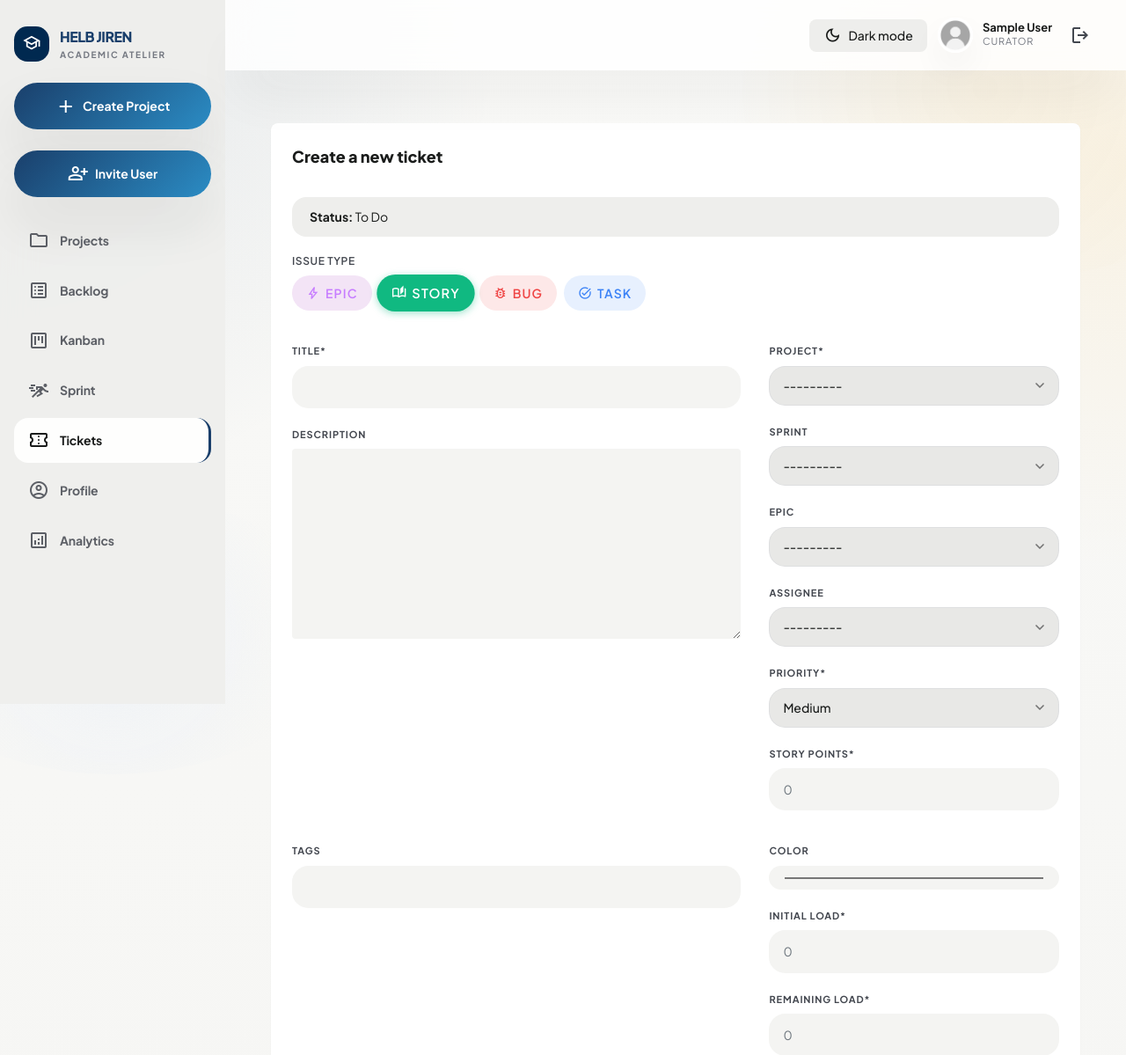
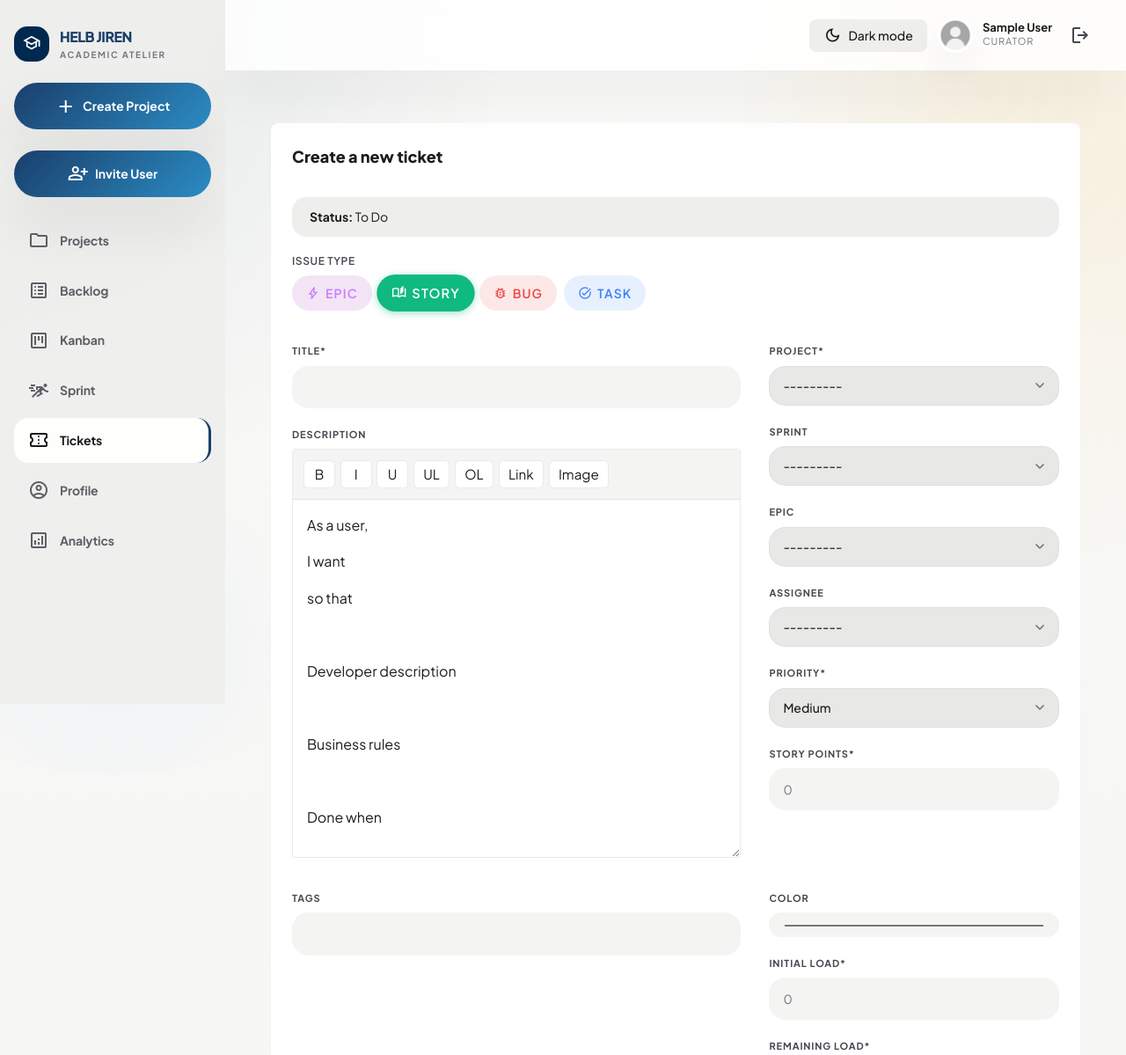
Before and after one commit to AkimBlk/JIREN, a Django app: page /ticket/new/ in a window 1280 px wide. Shown: the top 1199 px of the page at 88% size. Run offline with Django 4.2, Linux system fonts and the light colour scheme; the visitor is signed in with stand-in values (Sample User, id 1); data comes from the database, SQL or seed files in the repository; data that the repository does not hold is empty; some libraries are stand-ins or nearby versions.

Commit message:
Template  corrigé en anglais pour création ticket

```diff
--- a/blog/forms/ticket.py
+++ b/blog/forms/ticket.py
@@ -5,6 +5,7 @@ from django.db.models import Q
 
 from ..models import Tag, Ticket, TicketLink
 from ..models.tag import normalize_tag_name
+from ..rich_text import sanitize_rich_text
 
 
 # Description templates by issue type
@@ -167,7 +168,7 @@ class TicketForm(forms.ModelForm):
         ]
 
     def clean_description(self):
-        return str(self.cleaned_data.get("description", "") or "").strip()
+        return sanitize_rich_text(self.cleaned_data.get("description", ""))
 
     def clean_tags_input(self):
         raw_value = self.cleaned_data.get("tags_input", "")
--- a/blog/templates/blog/ticket_form.html
+++ b/blog/templates/blog/ticket_form.html
@@ -304,6 +304,17 @@
     })();
     function setupRichTextEditor() {
       const textarea = document.getElementById("id_description");
+      const CREATE_TEMPLATE_HTML = `
+        <p>As a user,</p>
+        <p>I want</p>
+        <p>so that</p>
+        <p><br></p>
+        <p>Developer description</p>
+        <p><br></p>
+        <p>Business rules</p>
+        <p><br></p>
+        <p>Done when</p>
+      `;
 
       if (!textarea) {
         return;
@@ -478,11 +489,13 @@
       } catch (error) {
       }
 
-      const IS_CREATE = {% if object %}false{% else %}true{% endif %};
-      const CREATE_PLACEHOLDER = `As a user,\nI want\nso that\n\nDeveloper description\n\n\n\nBusiness rules\n\n\n\nDone when`;
-      editor.setAttribute("data-placeholder", IS_CREATE ? CREATE_PLACEHOLDER : "Description");
+      editor.setAttribute("data-placeholder", "Description");
 
-      editor.innerHTML = textarea.value || "";
+      if (IS_CREATE_FORM && !String(textarea.value || "").trim()) {
+        editor.innerHTML = CREATE_TEMPLATE_HTML;
+      } else {
+        editor.innerHTML = textarea.value || "";
+      }
       textarea.classList.add("rich-editor-source--enhanced");
       textarea.setAttribute("aria-hidden", "true");
       textarea.insertAdjacentElement("afterend", shell);
@@ -873,6 +886,8 @@
       }
     });
 
+    setupRichTextEditor();
+
     function getSelectedIssueType() {
       const selectedInput = document.querySelector('input[name="issue_type"]:checked');
       return selectedInput ? selectedInput.value : "";
```
